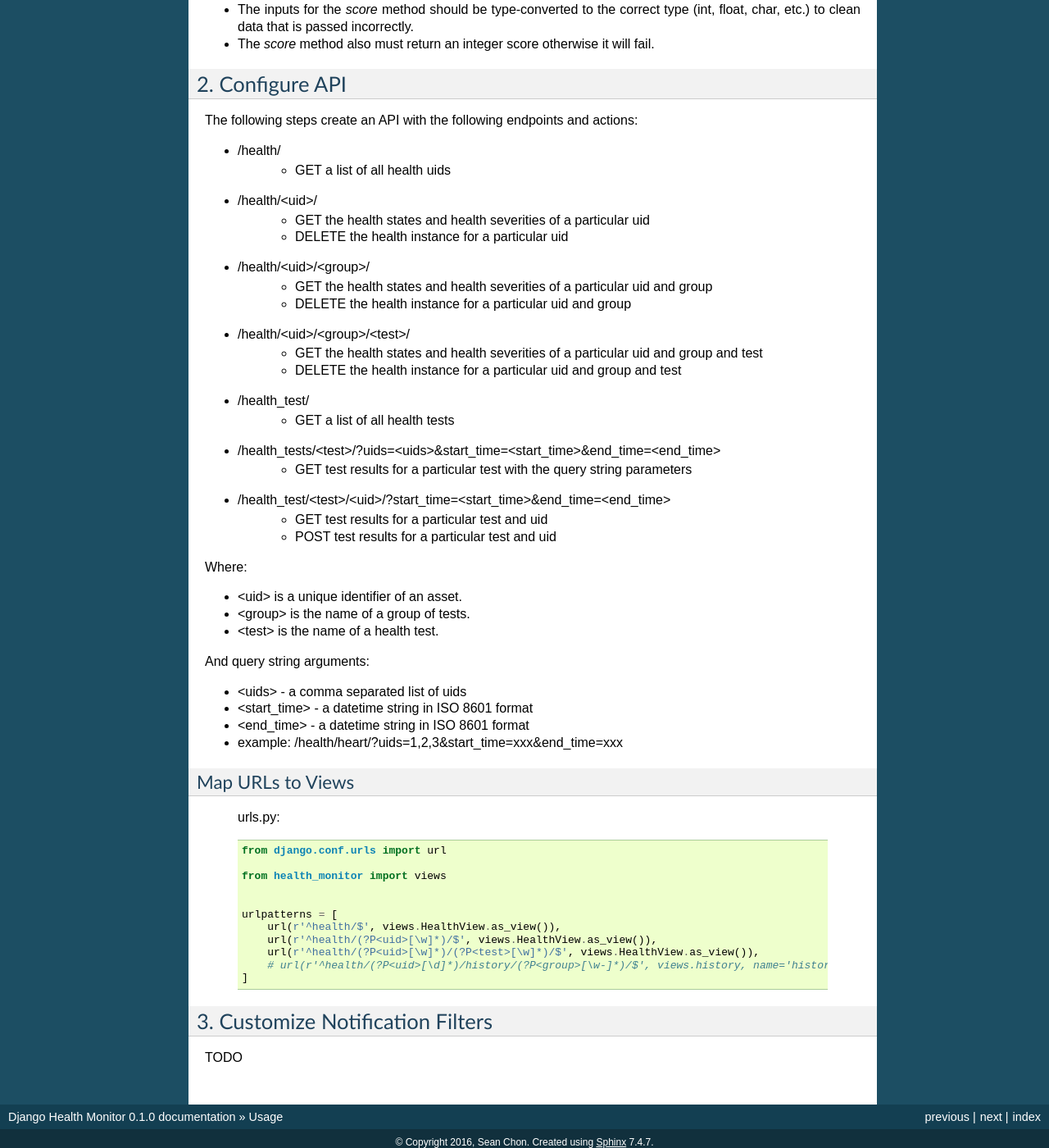
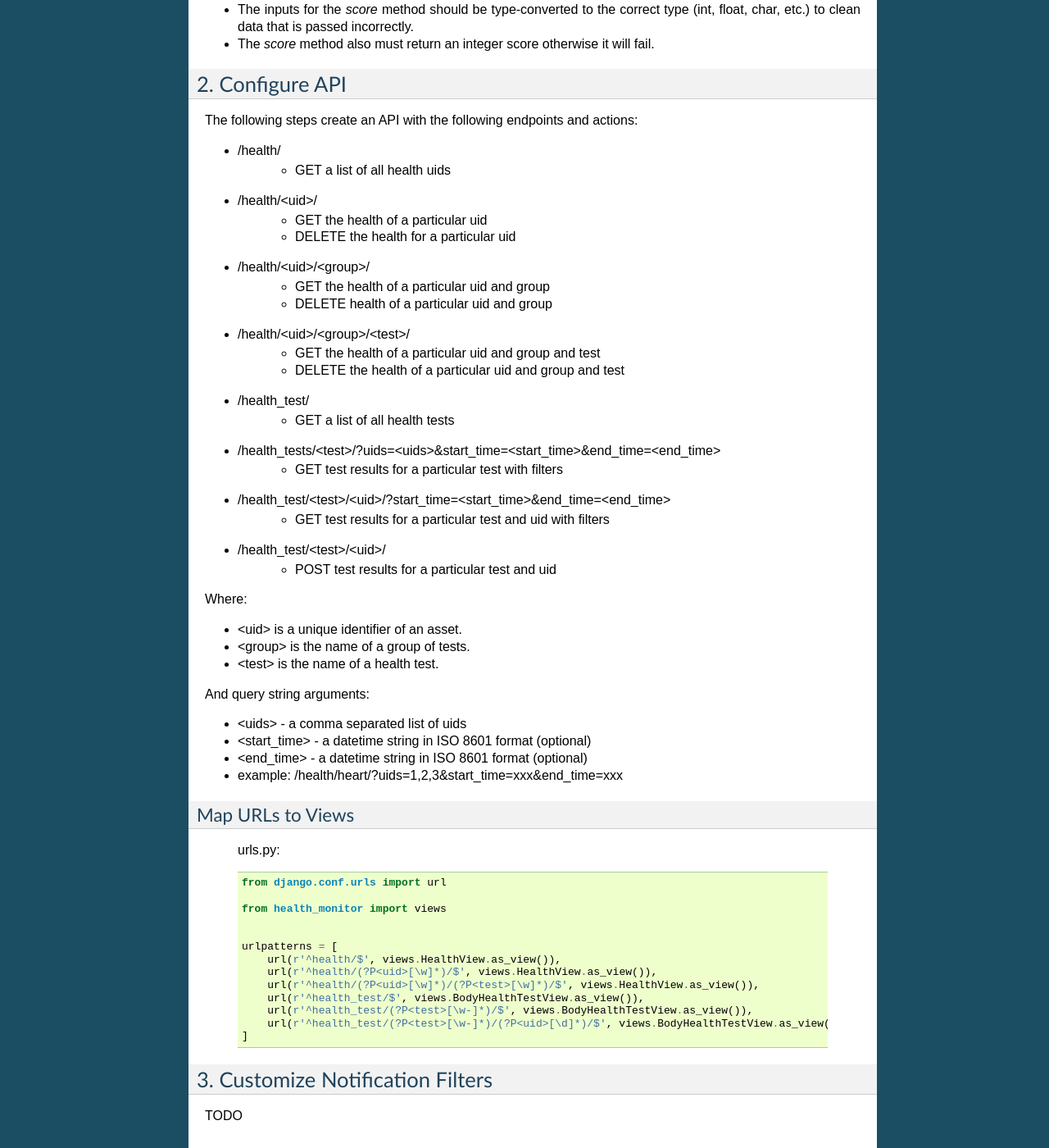
Before and after one commit to gracenote/django-health-monitor, a Sphinx documentation site: the page built from docs/usage.rst, in a window 1280 px wide and 1400 px high, scrolled down 1855 px. Shown: the whole window at 82% size. Built offline with Sphinx 7.4.7, drawn with Linux system fonts in a browser that asks for light colours.

Commit message:
Update docs.

```diff
--- a/docs/usage.rst
+++ b/docs/usage.rst
@@ -101,21 +101,23 @@ The following steps create an API with the following endpoints and actions:
 - /health/
     - GET a list of all health uids
 - /health/<uid>/
-    - GET the health states and health severities of a particular uid
-    - DELETE the health instance for a particular uid
+    - GET the health of a particular uid
+    - DELETE the health for a particular uid
 - /health/<uid>/<group>/
-    - GET the health states and health severities of a particular uid and group
-    - DELETE the health instance for a particular uid and group
+    - GET the health of a particular uid and group
+    - DELETE health of a particular uid and group
 - /health/<uid>/<group>/<test>/
-    - GET the health states and health severities of a particular uid and group and test
-    - DELETE the health instance for a particular uid and group and test
+    - GET the health of a particular uid and group and test
+    - DELETE the health of a particular uid and group and test
 - /health_test/
     - GET a list of all health tests
 - /health_tests/<test>/?uids=<uids>&start_time=<start_time>&end_time=<end_time>
-    - GET test results for a particular test with the query string parameters
+    - GET test results for a particular test with filters
 - /health_test/<test>/<uid>/?start_time=<start_time>&end_time=<end_time>
-    - GET test results for a particular test and uid
+    - GET test results for a particular test and uid with filters
+- /health_test/<test>/<uid>/
     - POST test results for a particular test and uid
+
 
 Where:
 
@@ -126,8 +128,8 @@ Where:
 And query string arguments:
 
 - <uids> - a comma separated list of uids
-- <start_time> - a datetime string in ISO 8601 format
-- <end_time> - a datetime string in  ISO 8601 format
+- <start_time> - a datetime string in ISO 8601 format (optional)
+- <end_time> - a datetime string in  ISO 8601 format (optional)
 - example: /health/heart/?uids=1,2,3&start_time=xxx&end_time=xxx
 
 Map URLs to Views
@@ -144,7 +146,9 @@ Map URLs to Views
             url(r'^health/$', views.HealthView.as_view()),
             url(r'^health/(?P<uid>[\w]*)/$', views.HealthView.as_view()),
             url(r'^health/(?P<uid>[\w]*)/(?P<test>[\w]*)/$', views.HealthView.as_view()),
-            # url(r'^health/(?P<uid>[\d]*)/history/(?P<group>[\w-]*)/$', views.history, name='history'),
+            url(r'^health_test/$', views.BodyHealthTestView.as_view()),
+            url(r'^health_test/(?P<test>[\w-]*)/$', views.BodyHealthTestView.as_view()),
+            url(r'^health_test/(?P<test>[\w-]*)/(?P<uid>[\d]*)/$', views.BodyHealthTestView.as_view()),
         ]
 
 
```
